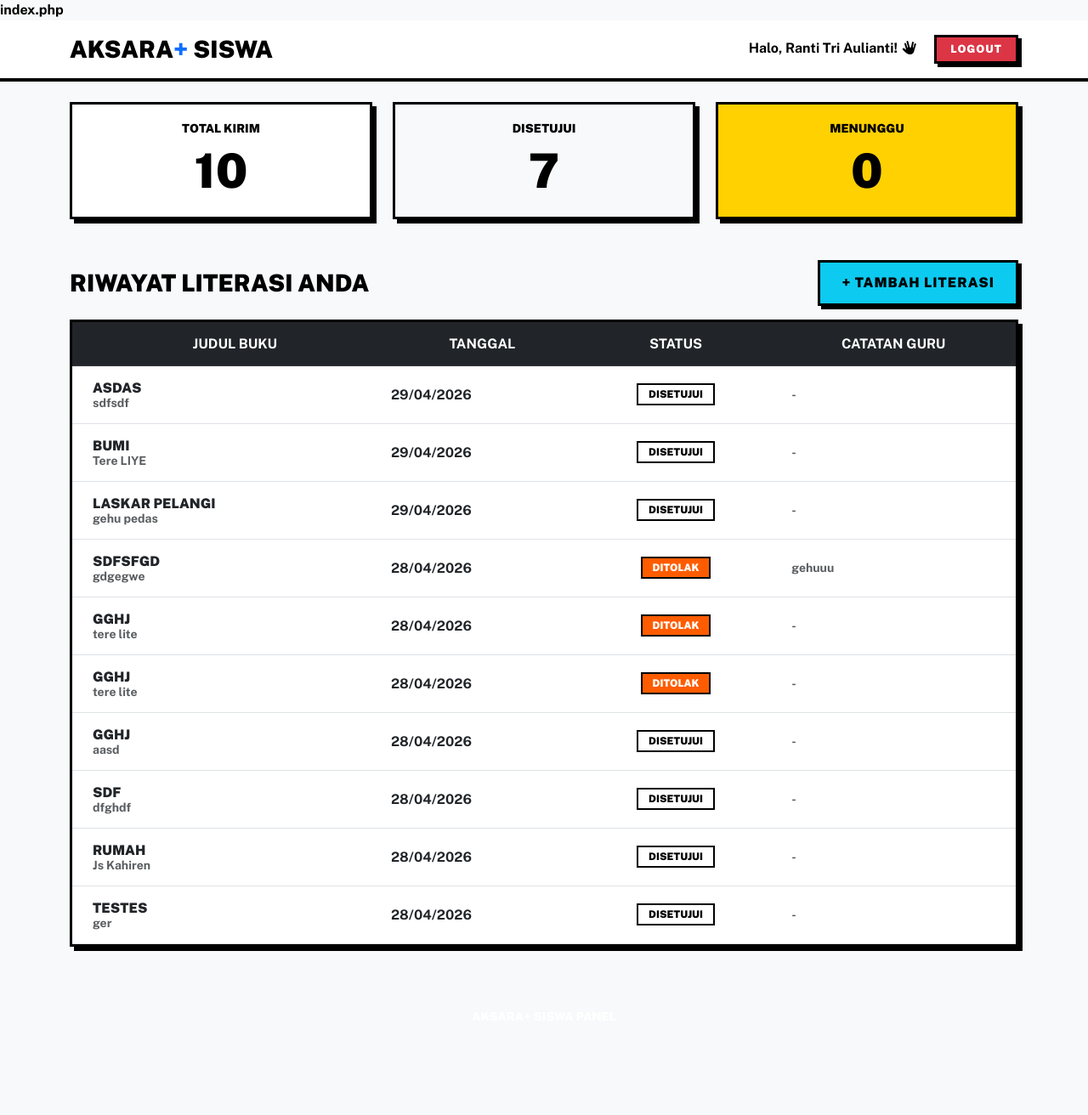
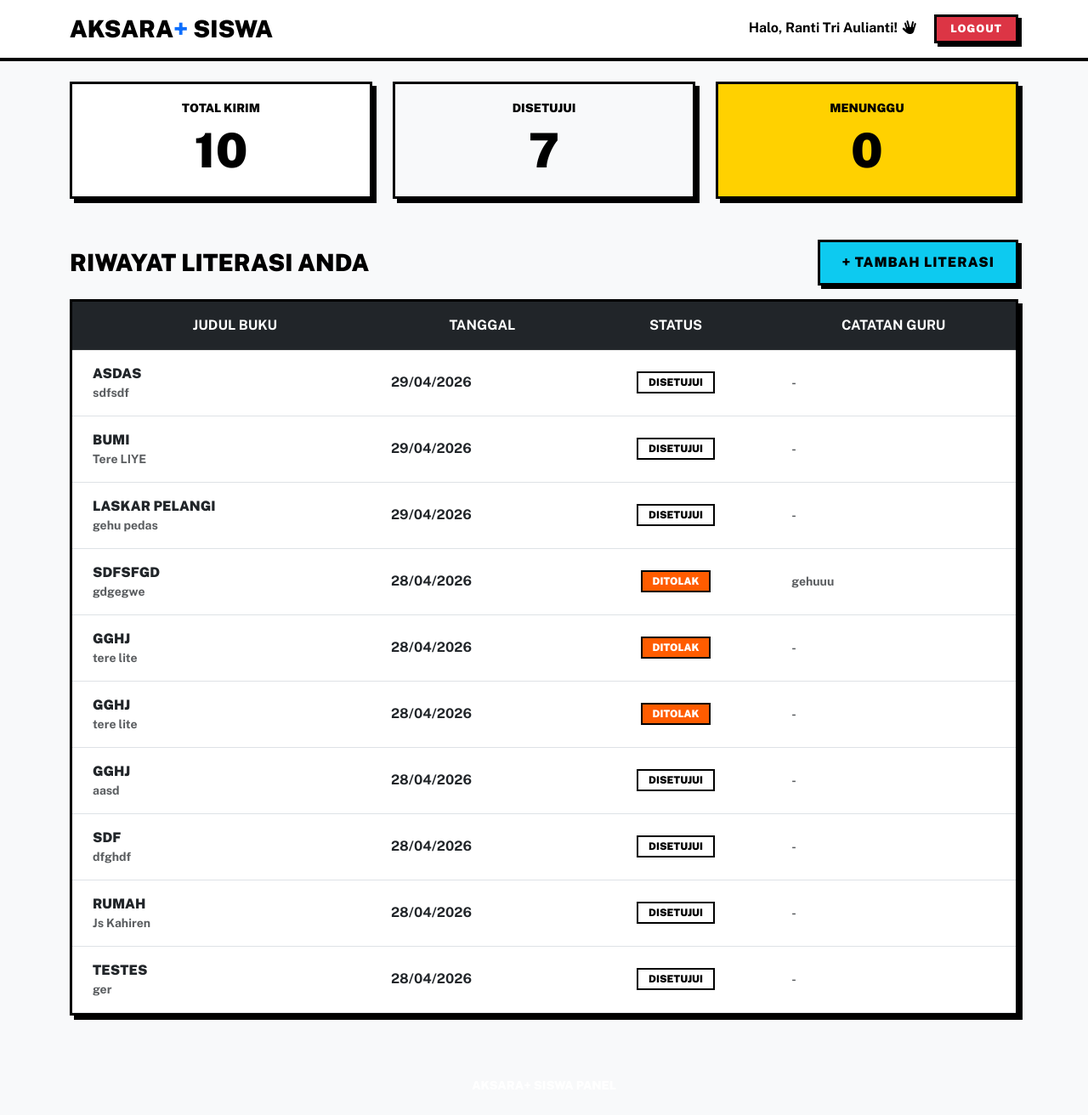
Before and after one commit to rizkilfan/smkdm_fesifo4_web, a PHP site: page /siswa/index.php in a window 1280 px wide. Shown: the whole page at 85% size. Before the commit the page ends 1119 px from the top, so only its background shows below. Run offline with PHP 8.4, Linux system fonts and the light colour scheme; a user stored in the database is signed in; data comes from the database, SQL or seed files in the repository; some libraries are stand-ins or nearby versions.

Commit message:
tulisan indexnya lupa dihapus eyyyyyyyy

```diff
--- a/siswa/index.php
+++ b/siswa/index.php
@@ -1,4 +1,3 @@
-index.php
 <?php
 include '../config/database.php';
 
```
